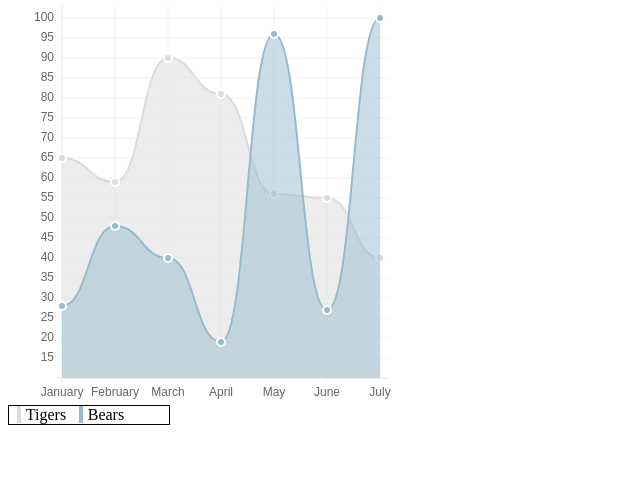
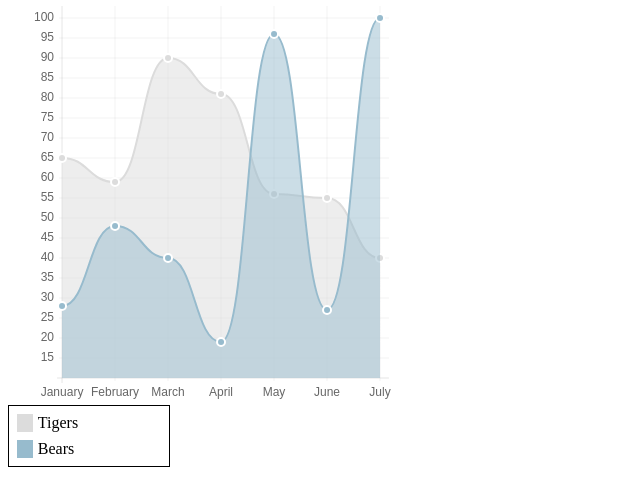
Before and after one commit to bebraw/Chart.js.legend, a plain HTML site: page index.html in a window 1280 px wide. Shown: the part 79-576 px from the top of the page, without its empty margins (0-640 px from the left). Drawn offline with Linux system fonts and the light colour scheme.

Commit message:
Tweak CSS so it's closer to the original layout
In practice people can style it however they want of course.

```diff
--- a/css/demo.css
+++ b/css/demo.css
@@ -4,8 +4,9 @@
 }
 
 .legend .title {
-    margin-left: 0.5em;
+    display: block;
+    margin: 0.5em;
     border-style: solid;
-    border-width: 0 0 0 0.3em;
+    border-width: 0 0 0 1em;
     padding: 0 0.3em;
 }
```
